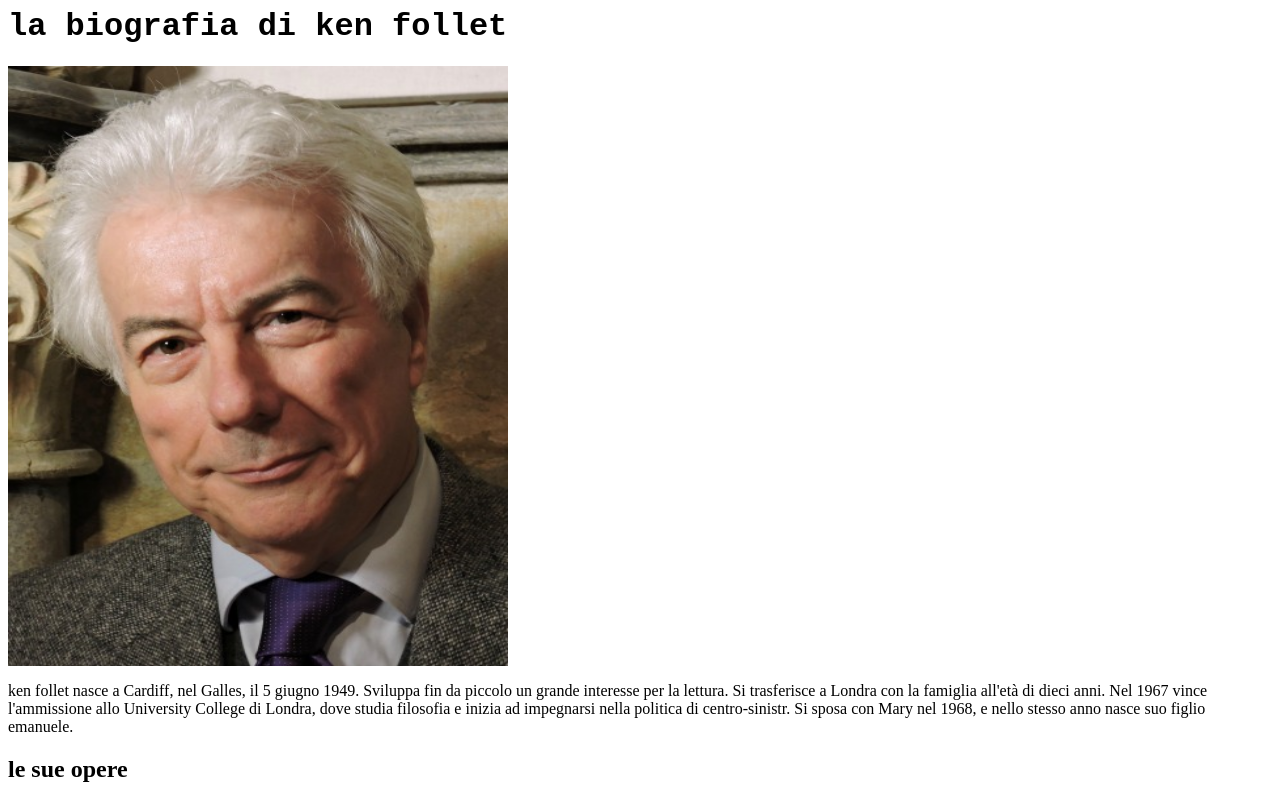
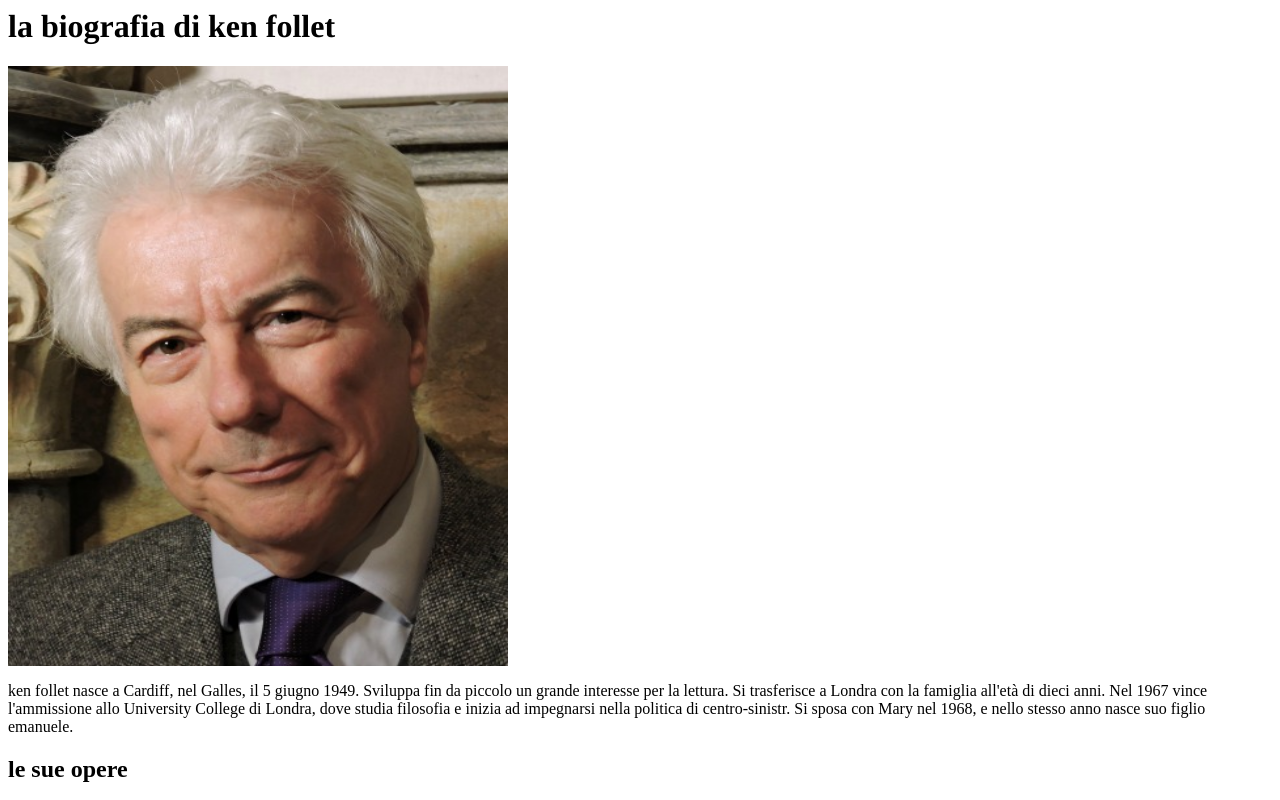
Before and after one commit to TalSchreiber/taltal, a plain HTML site: page index.html in a window 1280 px wide. Shown: the top 800 px of the page. Drawn offline with Linux system fonts and the light colour scheme.

Commit message:
Update index.html

```diff
--- a/index.html
+++ b/index.html
@@ -2,7 +2,7 @@
     <body>
         <title>css basic</title>
 
-        <h1 style= "font-family: courier new">
+        <h1 style= "font-family:times;">
             la biografia di ken follet</h1>
         <img src="KF.jpg" style="width:500;height:600;">
         <p>ken follet nasce a Cardiff, nel Galles, il 5 giugno 1949. Sviluppa fin da piccolo un grande interesse per la lettura.
```
